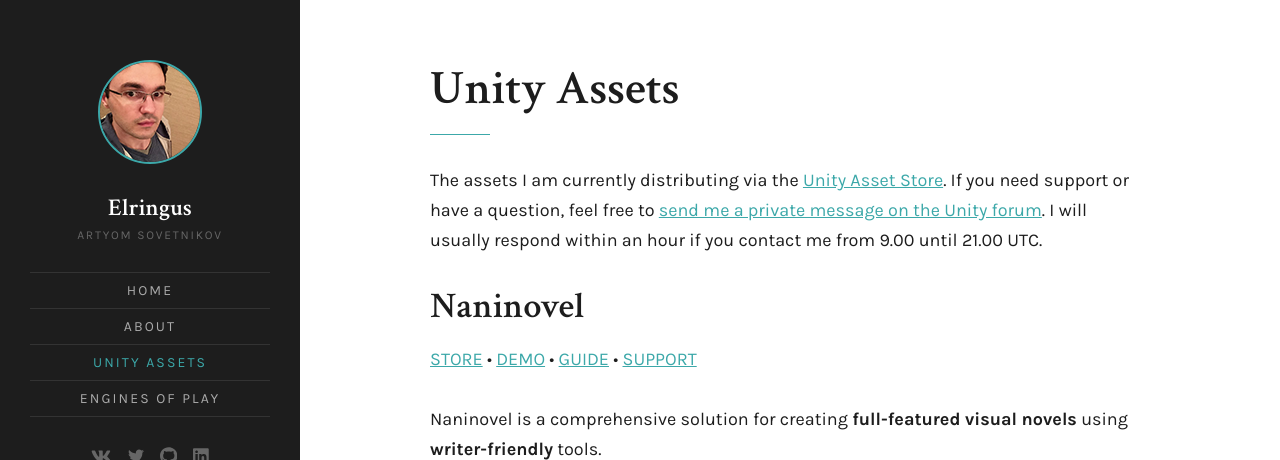
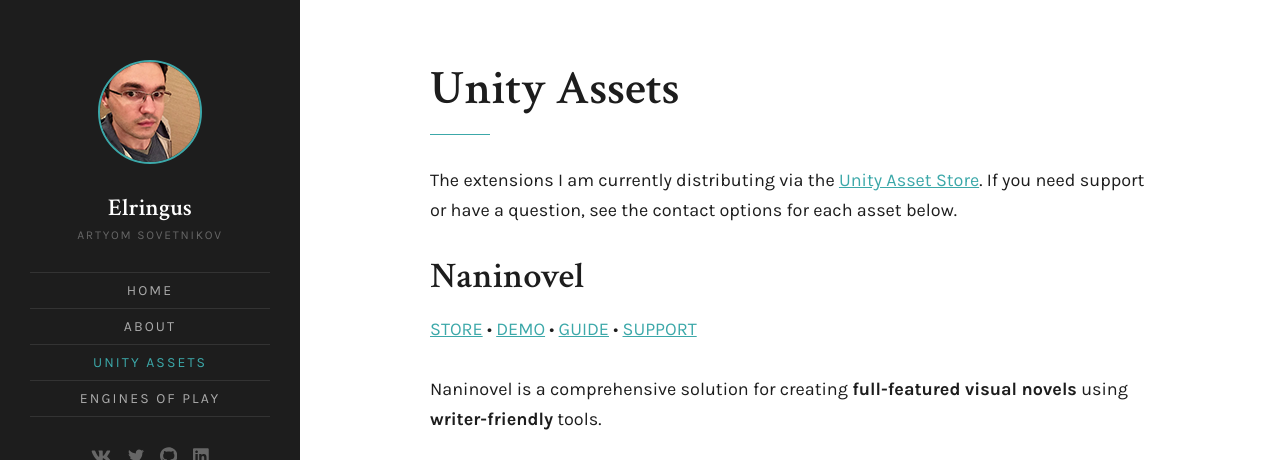
Before and after one commit to Elringus/ElringusMe, a Jekyll site: the page built from unity-assets.md, in a window 1280 px wide and 900 px high, cut to the strip 0-460 px from the top of the window. Built offline with Jekyll 4.4.1, drawn with Linux system fonts in a browser that asks for light colours.

Commit message:
Update unity-assets.md

```diff
--- a/unity-assets.md
+++ b/unity-assets.md
@@ -3,7 +3,7 @@
 title: Unity Assets
 ---
 
-The assets I am currently distributing via the [Unity Asset Store](https://assetstore.unity.com). If you need support or have a question, feel free to [send me a private message on the Unity forum](https://forum.unity.com/conversations/add?to=Elringus). I will usually respond within an hour if you contact me from 9.00 until 21.00 UTC.
+The extensions I am currently distributing via the [Unity Asset Store](https://assetstore.unity.com). If you need support or have a question, see the contact options for each asset below.
 
 ## Naninovel
 
```
